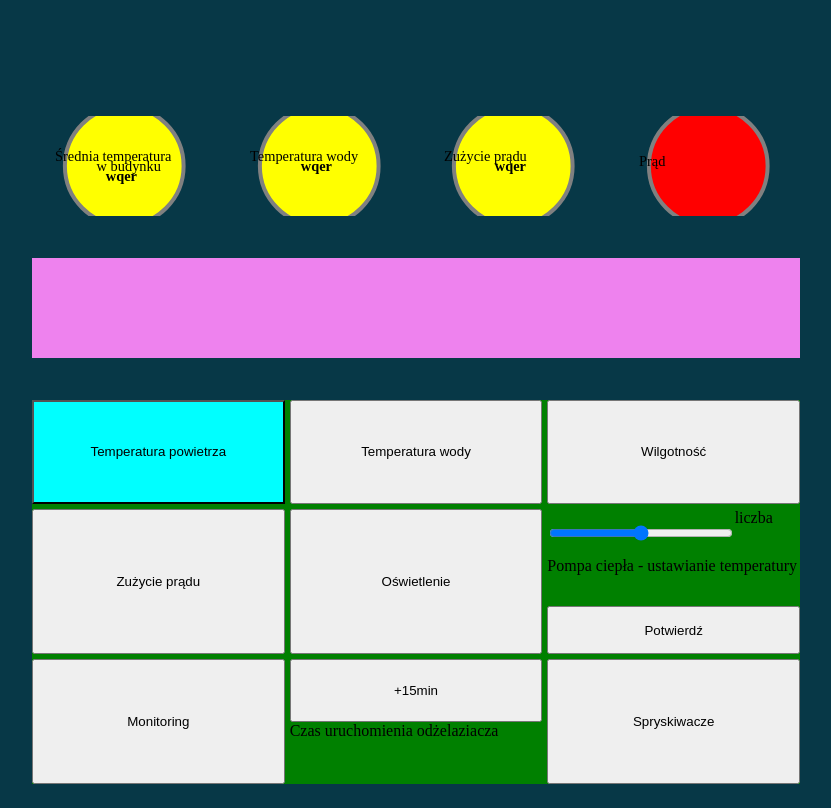
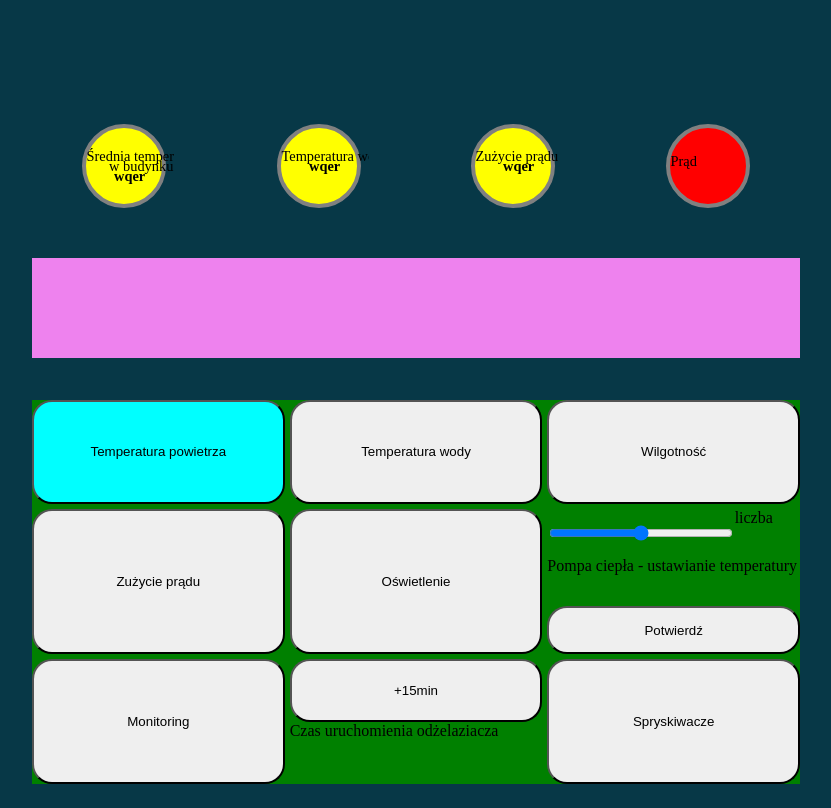
Before and after one commit to CzarekM2012/PAP_project-website, a plain HTML site: page main_window.html in a window 1280 px wide. Shown: the whole page, without its empty margins (224-1055 px from the left). Drawn offline with Linux system fonts and the light colour scheme.

Commit message:
Centered the circles

```diff
--- a/main_window.html
+++ b/main_window.html
@@ -7,23 +7,23 @@
 </head>
 <body id="layout">
     <p id="averagesLayout">
-        <svg width="100%" height="100" id="avgTempField">
+        <svg width="100" height="100" id="avgTempField">
             <circle cx="50%" cy="50%" r="40%" stroke="gray" stroke-width="4" fill="yellow"/>
             <text x="12.5%" y="45%">Średnia temperatura</text>
             <text x="35%" y="55%">w budynku</text>
             <text x="40%" y="65%" class="value" id="avgTemp">wqer</text>
         </svg>
-        <svg width="100%" height="100" id="waterTempField">
+        <svg width="100" height="100" id="waterTempField">
             <circle cx="50%" cy="50%" r="40%" stroke="gray" stroke-width="4" fill="yellow"/>
             <text x="12.5%" y="45%">Temperatura wody</text>
             <text x="40%" y="55%" class="value" id="avgTemp">wqer</text>
         </svg>
-        <svg width="100%" height="100" id="energyConsumField">
+        <svg width="100" height="100" id="energyConsumField">
             <circle cx="50%" cy="50%" r="40%" stroke="gray" stroke-width="4" fill="yellow"/>
             <text x="12.5%" y="45%">Zużycie prądu</text>
             <text x="40%" y="55%" class="value" id="avgTemp">wqer</text>
         </svg>
-        <svg width="100%" height="100" id="isElectricityField">
+        <svg width="100" height="100" id="isElectricityField">
             <circle cx="50%" cy="50%" r="40%" stroke="gray" stroke-width="4" fill="red"/>
             <text x="12.5%" y="50%">Prąd</text>
         </svg>
--- a/style1.css
+++ b/style1.css
@@ -6,6 +6,10 @@ body
 text
 {
     font-size: 90%;
+}
+
+#buttonsLayout button{
+    border-radius: 20px;
 }
 
 #airTemperatureButton{
@@ -35,6 +39,13 @@ text
     display: inherit;
     grid-template-columns: repeat(4, 1fr);
     gap: 10px;
+}
+
+#averagesLayout svg{
+    align-items: center;
+    margin-left: auto;
+    margin-right: auto;
+
 }
 
 #someGraphic
```
